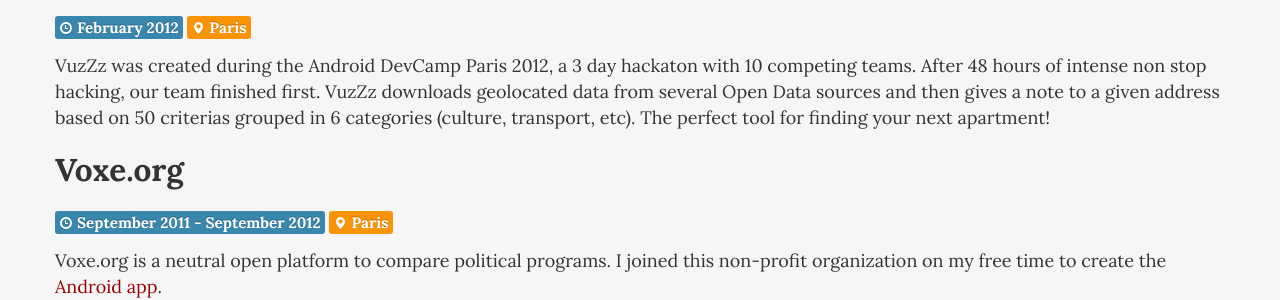
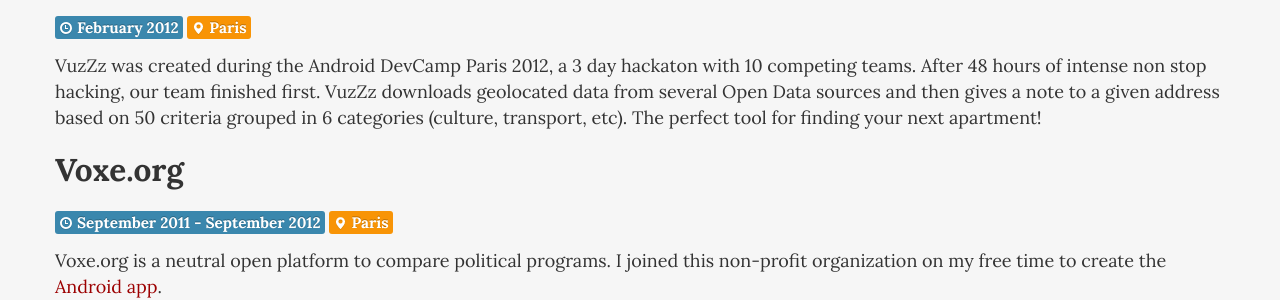
Before and after one commit to pyricau/pyricau.github.com, a Jekyll site: the page built from cv.markdown, in a window 1280 px wide and 900 px high, scrolled down 7550 px. Shown: the part 206-506 px from the top of the window. Built offline with Jekyll 4.4.1, drawn with Linux system fonts in a browser that asks for light colours; some of the changed text lies outside the part shown.

Commit message:
Update cv.markdown

```diff
--- a/cv.markdown
+++ b/cv.markdown
@@ -290,7 +290,7 @@
 {% include time.html text="February 2012" %}
 {% include location.html text="Paris" %}
 
-VuzZz was created during the Android DevCamp Paris 2012, a 3 day hackaton with 10 competing teams. After 48 hours of intense non stop hacking, our team finished first. VuzZz downloads geolocated data from several Open Data sources and then gives a note to a given address based on 50 criterias grouped in 6 categories (culture, transport, etc). The perfect tool for finding your next apartment!
+VuzZz was created during the Android DevCamp Paris 2012, a 3 day hackaton with 10 competing teams. After 48 hours of intense non stop hacking, our team finished first. VuzZz downloads geolocated data from several Open Data sources and then gives a note to a given address based on 50 criteria grouped in 6 categories (culture, transport, etc). The perfect tool for finding your next apartment!
 
 ### Voxe.org
 
```
Also changed, not shown: other parts of cv.markdown (+1 -1 lines).
